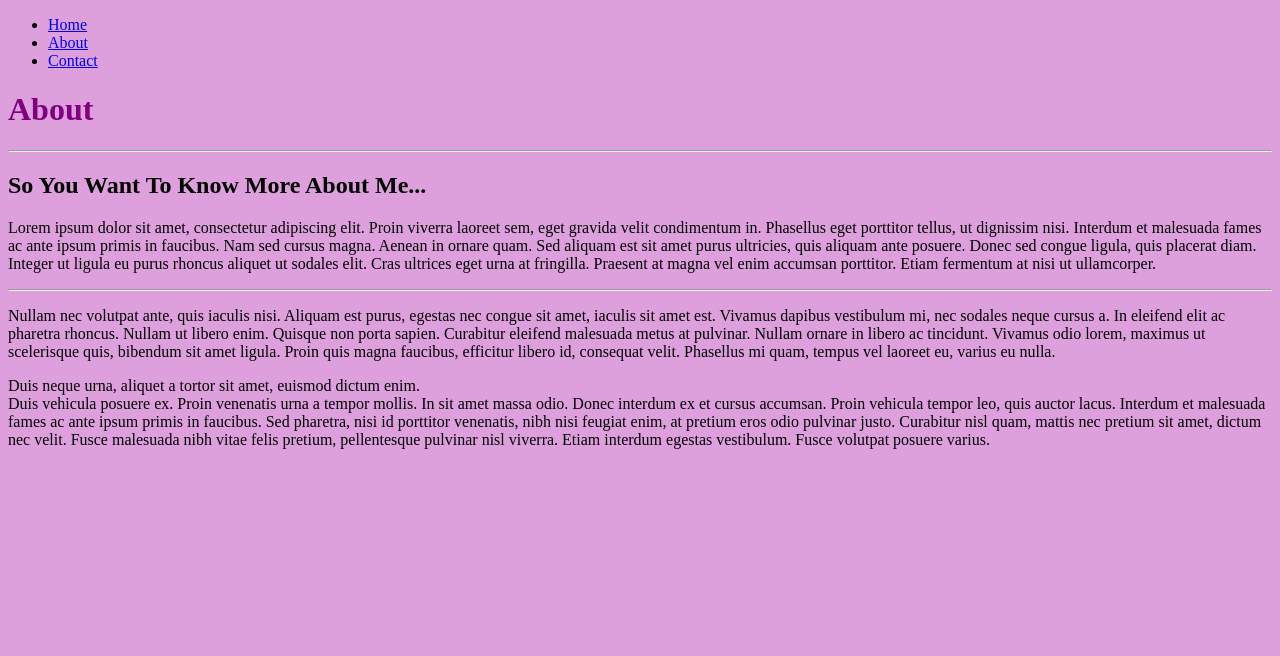
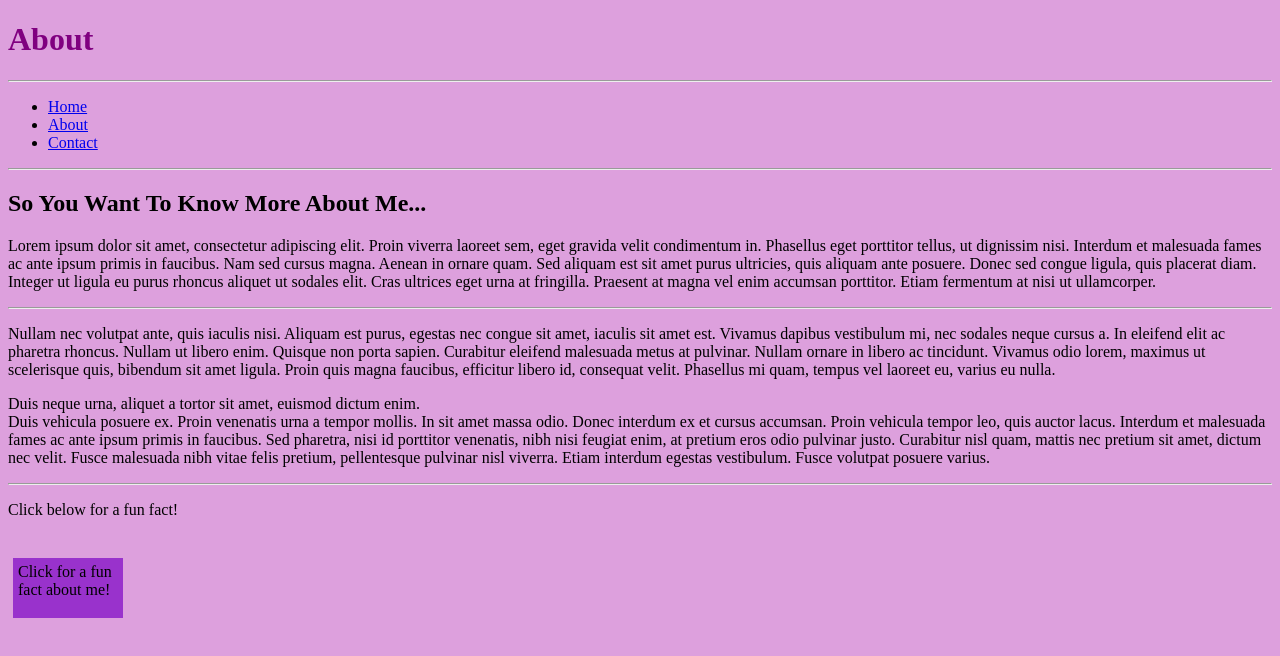
Before and after one commit to Tdamm384/web-development-project, a plain HTML site: page about.html in a window 1280 px wide. Drawn offline with Linux system fonts and the light colour scheme.

Commit message:
More elements

```diff
--- a/about.html
+++ b/about.html
@@ -4,10 +4,29 @@
         <!--adding details for website functionality-->
         <meta charset="utf-8">
         <meta name="viewport" content="width=device-width, initial-scale=1">
+       <!--naming webpage-->
         <title>About</title>
+        <!--creating a button-->
+        <style>
+            .box{
+                width: 100px;
+                height: 50px;
+                margin: 5px;
+                padding: 5px;
+                background-color: darkorchid;
+                border: 2px purple;
+
+            }
+        </style>
+
+
+
 
     </head>
     <body>
+        <!--title for webpage-->
+        <h1>About</h1>
+        <hr>
 
         <!--creating basic navigation and linking web pages-->
         <header>
@@ -23,7 +42,7 @@
         <!--Linking the webpage to the CSS-->
         <link rel="stylesheet" href="style.css">
 
-        <h1>About</h1>
+
         <hr>
         <h2>So You Want To Know More About Me...</h2>
 
@@ -42,6 +61,14 @@
             Duis neque urna, aliquet a tortor sit amet, euismod dictum enim. <br>
             Duis vehicula posuere ex. Proin venenatis urna a tempor mollis. In sit amet massa odio. Donec interdum ex et cursus accumsan. Proin vehicula tempor leo, quis auctor lacus. Interdum et malesuada fames ac ante ipsum primis in faucibus. Sed pharetra, nisi id porttitor venenatis, nibh nisi feugiat enim, at pretium eros odio pulvinar justo. Curabitur nisl quam, mattis nec pretium sit amet, dictum nec velit. Fusce malesuada nibh vitae felis pretium, pellentesque pulvinar nisl viverra. Etiam interdum egestas vestibulum. Fusce volutpat posuere varius.
         </p>
+        <hr>
+        <p>
+            Click below for a fun fact!
+        </p>
+        <br>
+        <!--adding interactive element/button for users-->
+        <div class="box" onclick="alert('Im 20!')">Click for a fun fact about me!</div>
+
 
     </body>
 </html>
```
Also changed, not shown: contact.html (+4 -1 lines), index.html (+4 -1 lines), style.css (line endings or trailing spaces).
